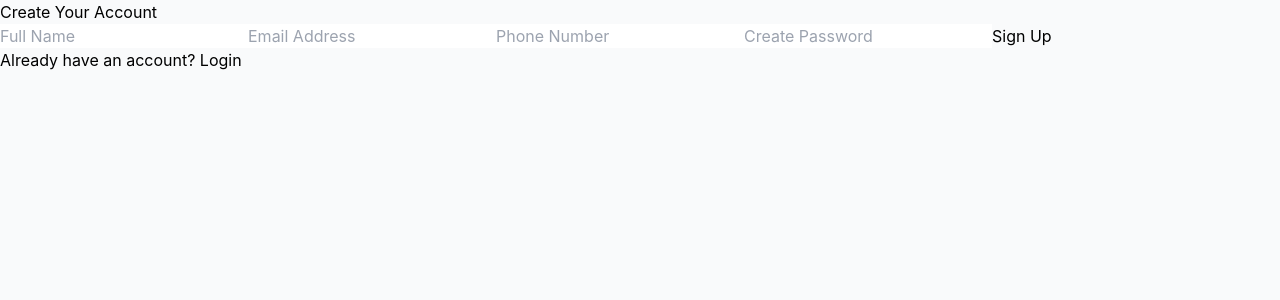
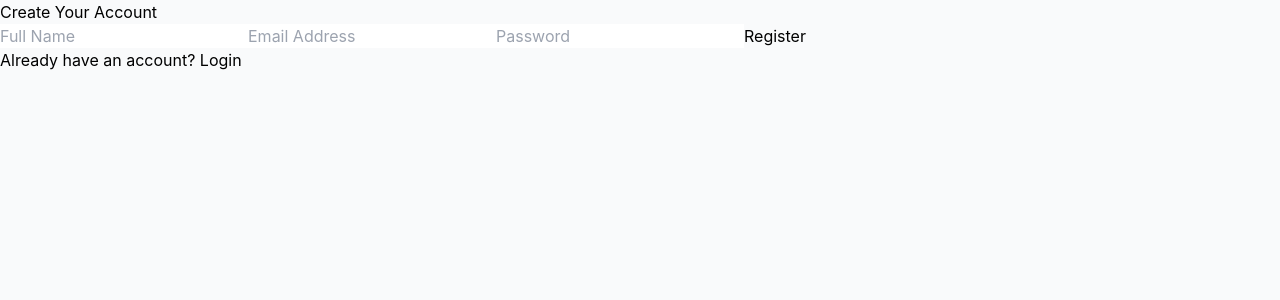
Before and after one commit to YBspotted20045/Grow-rich-investinm, a React (Vite) app: page /signup in a window 1280 px wide. Shown: the top 300 px of the page. Built offline with nearby package versions, Linux system fonts and the light colour scheme; the HTML template or start-up script is replaced by a standard one.

Commit message:
Update Signup.jsx

```diff
--- a/src/pages/Signup.jsx
+++ b/src/pages/Signup.jsx
@@ -7,14 +7,13 @@ import API from '../axios';
 const Signup = () => {
   const navigate = useNavigate();
   const [formData, setFormData] = useState({
-    fullname: '',
+    name: '',
     email: '',
-    phone: '',
     password: '',
   });
 
+  const [loading, setLoading] = useState(false);
   const [error, setError] = useState('');
-  const [loading, setLoading] = useState(false);
 
   const handleChange = (e) => {
     setFormData({ ...formData, [e.target.name]: e.target.value });
@@ -22,35 +21,37 @@ const Signup = () => {
 
   const handleSubmit = async (e) => {
     e.preventDefault();
+    setLoading(true);
     setError('');
-    setLoading(true);
 
     try {
-      const response = await API.post('/api/users/register', formData);
-      if (response.data.success) {
-        navigate('/login');
+      const res = await API.post('/api/auth/register', formData);
+      localStorage.setItem('user', JSON.stringify(res.data.user));
+      navigate('/dashboard');
+    } catch (err) {
+      if (err.response?.data?.message) {
+        setError(err.response.data.message);
       } else {
-        setError(response.data.message || 'Signup failed');
+        setError('Signup failed. Please try again.');
       }
-    } catch (err) {
-      setError(err.response?.data?.message || 'Signup failed. Try a different email.');
     } finally {
       setLoading(false);
     }
   };
 
   return (
-    <div className="signup-container">
+    <div className="signup-page">
       <h2>Create Your Account</h2>
       <form onSubmit={handleSubmit}>
         <input
           type="text"
-          name="fullname"
+          name="name"
           placeholder="Full Name"
-          value={formData.fullname}
+          value={formData.name}
           onChange={handleChange}
           required
         />
+
         <input
           type="email"
           name="email"
@@ -59,27 +60,23 @@ const Signup = () => {
           onChange={handleChange}
           required
         />
-        <input
-          type="tel"
-          name="phone"
-          placeholder="Phone Number"
-          value={formData.phone}
-          onChange={handleChange}
-          required
-        />
+
         <input
           type="password"
           name="password"
-          placeholder="Create Password"
+          placeholder="Password"
           value={formData.password}
           onChange={handleChange}
           required
         />
+
         <button type="submit" disabled={loading}>
-          {loading ? 'Creating Account...' : 'Sign Up'}
+          {loading ? 'Creating account...' : 'Register'}
         </button>
-        {error && <p className="error">{error}</p>}
+
+        {error && <p className="error-message">{error}</p>}
       </form>
+
       <p>
         Already have an account? <a href="/login">Login</a>
       </p>
```
